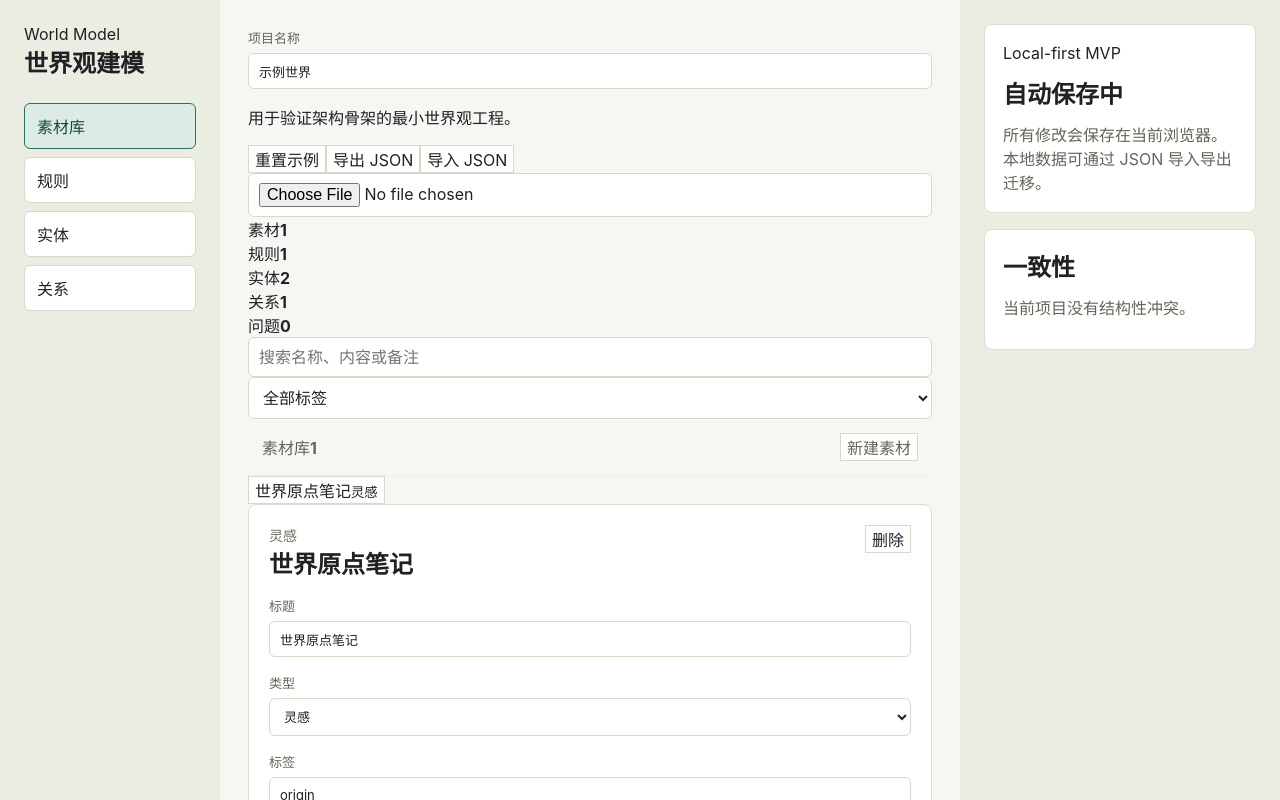
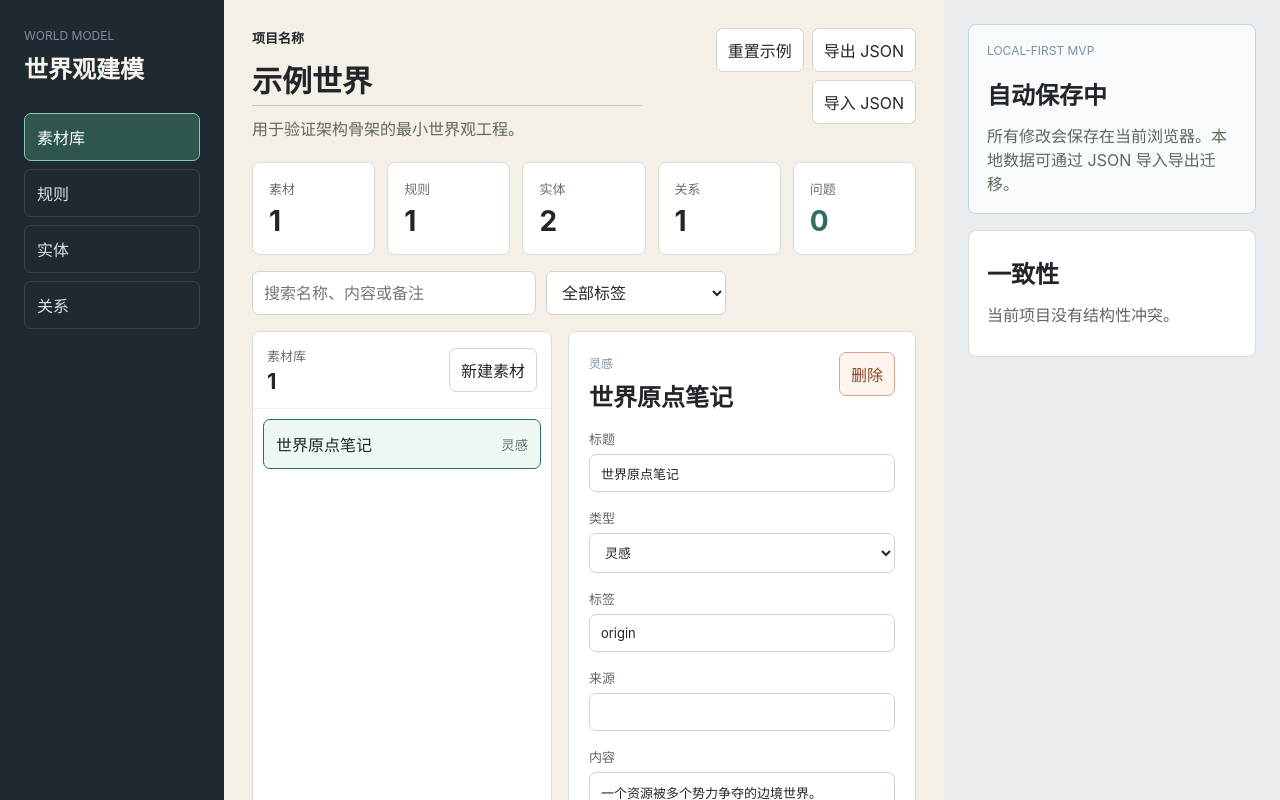
Before and after one commit to big-cat-lovely/demo, a React (Vite) app: page / in a window 1280 px wide. Shown: the top 800 px of the page. Built offline with nearby package versions, Linux system fonts and the light colour scheme.

Commit message:
Polish MVP workspace UI

```diff
--- a/src/styles.css
+++ b/src/styles.css
@@ -1,6 +1,6 @@
 :root {
-  color: #202124;
-  background: #f6f7f2;
+  color: #22252a;
+  background: #f4f0e8;
   font-family: Inter, ui-sans-serif, system-ui, -apple-system, BlinkMacSystemFont, "Segoe UI", sans-serif;
 }
 
@@ -20,7 +20,7 @@ textarea {
 }
 
 button {
-  border: 1px solid #d6dacc;
+  border: 1px solid #d4d7cd;
   background: #fff;
   color: inherit;
   cursor: pointer;
@@ -30,60 +30,75 @@ input,
 select,
 textarea {
   width: 100%;
-  border: 1px solid #d4d9ca;
-  border-radius: 6px;
+  border: 1px solid #d0d5cc;
+  border-radius: 7px;
   background: #fff;
-  color: #202124;
-  padding: 9px 10px;
+  color: #22252a;
+  padding: 10px 11px;
 }
 
 textarea {
-  min-height: 88px;
+  min-height: 104px;
   resize: vertical;
 }
 
 label {
   display: grid;
   gap: 6px;
-  color: #5f6758;
+  color: #5f675c;
   font-size: 13px;
+}
+
+.hidden-input {
+  display: none;
 }
 
 .app-shell {
   display: grid;
-  grid-template-columns: 220px minmax(0, 1fr) 320px;
+  grid-template-columns: 224px minmax(0, 1fr) 336px;
   min-height: 100vh;
 }
 
-.sidebar,
-.inspector {
-  background: #e9ede2;
+.sidebar {
+  background: #1f2930;
+  color: #f7f4ec;
   padding: 24px;
 }
 
-.sidebar h1,
+.brand-block span,
+.hero-panel span,
+.editor-heading span {
+  color: #7f8f9d;
+  font-size: 12px;
+  letter-spacing: 0;
+  text-transform: uppercase;
+}
+
+.brand-block h1,
 .inspector h2,
-.workspace h2,
-.editor-heading h3 {
-  margin: 0;
+.editor-heading h2 {
+  margin: 6px 0 0;
 }
 
 .sidebar nav {
   display: grid;
   gap: 8px;
-  margin-top: 24px;
+  margin-top: 28px;
 }
 
 .sidebar button {
-  border-radius: 6px;
-  padding: 10px 12px;
+  border-color: rgba(255, 255, 255, 0.12);
+  border-radius: 7px;
+  background: transparent;
+  color: #dbe3e8;
+  padding: 11px 12px;
   text-align: left;
 }
 
 .sidebar button.active {
-  border-color: #2f6f62;
-  background: #dcebe5;
-  color: #17483e;
+  border-color: #8fc7b2;
+  background: #2f554f;
+  color: #fff;
 }
 
 .workspace {
@@ -91,52 +106,138 @@ label {
   padding: 28px;
 }
 
-.workspace-header {
+.project-header {
   display: flex;
   align-items: flex-start;
   justify-content: space-between;
   gap: 20px;
 }
 
-.workspace-header p,
-.editor-heading span {
-  margin: 0 0 8px;
-  color: #69715f;
-  font-size: 14px;
+.project-header p {
+  max-width: 720px;
+  margin: 10px 0 0;
+  color: #5f675c;
 }
 
-.metrics {
+.project-name-label {
+  color: #22252a;
+  font-size: 13px;
+  font-weight: 700;
+}
+
+.project-name-label input {
+  max-width: 520px;
+  border: 0;
+  border-bottom: 1px solid #c6ccc2;
+  border-radius: 0;
+  background: transparent;
+  padding: 8px 0;
+  font-size: 30px;
+  font-weight: 750;
+}
+
+.project-actions {
   display: flex;
   flex-wrap: wrap;
   gap: 8px;
   justify-content: flex-end;
 }
 
-.metrics span {
-  border: 1px solid #dbe0d3;
-  border-radius: 999px;
+.project-actions button,
+.section-title button,
+.danger-action {
+  border-radius: 7px;
+  padding: 9px 11px;
+}
+
+.notice {
+  display: flex;
+  align-items: center;
+  justify-content: space-between;
+  gap: 12px;
+  margin-top: 18px;
+  border: 1px solid #a5cfbd;
+  border-radius: 8px;
+  background: #ecf8f2;
+  padding: 12px 14px;
+  color: #26574b;
+}
+
+.notice.error {
+  border-color: #d8a184;
+  background: #fff4ed;
+  color: #8a4424;
+}
+
+.notice button {
+  border-radius: 6px;
+  padding: 6px 10px;
+}
+
+.overview-strip {
+  display: grid;
+  grid-template-columns: repeat(5, minmax(0, 1fr));
+  gap: 12px;
+  margin-top: 22px;
+}
+
+.metric {
+  border: 1px solid #d8ddd2;
+  border-radius: 8px;
   background: #fff;
-  padding: 6px 10px;
-  color: #596150;
+  padding: 16px;
+}
+
+.metric span,
+.metric strong {
+  display: block;
+}
+
+.metric span {
+  color: #687166;
   font-size: 13px;
 }
 
-.entity-workbench {
-  display: grid;
-  grid-template-columns: 260px minmax(0, 1fr);
-  gap: 16px;
-  margin-top: 24px;
+.metric strong {
+  margin-top: 6px;
+  font-size: 28px;
 }
 
-.entity-list,
+.metric.ok strong {
+  color: #2f6f62;
+}
+
+.metric.warning strong {
+  color: #b75c2b;
+}
+
+.filter-bar {
+  display: grid;
+  grid-template-columns: minmax(0, 1fr) 180px 180px;
+  gap: 10px;
+  margin-top: 16px;
+}
+
+.module-grid {
+  display: grid;
+  grid-template-columns: 300px minmax(0, 1fr);
+  gap: 16px;
+  margin-top: 16px;
+}
+
+.module-grid.wide-editor {
+  grid-template-columns: minmax(320px, 0.9fr) minmax(0, 1.1fr);
+}
+
+.list-panel,
 .editor-panel,
 .inspector-section {
-  border: 1px solid #dbe0d3;
+  border: 1px solid #d8ddd2;
   border-radius: 8px;
   background: #fff;
 }
 
-.entity-list,
+.list-panel,
 .editor-panel {
   min-height: 560px;
 }
@@ -145,37 +246,57 @@ label {
   display: flex;
   align-items: center;
   justify-content: space-between;
+  gap: 12px;
   border-bottom: 1px solid #edf0e8;
   padding: 14px;
-  color: #5f6758;
 }
 
-.entity-row {
+.section-title span,
+.section-title strong {
+  display: block;
+}
+
+.section-title span {
+  color: #687166;
+  font-size: 13px;
+}
+
+.section-title strong {
+  margin-top: 3px;
+  font-size: 22px;
+}
+
+.list-body {
+  display: grid;
+  gap: 8px;
+  padding: 10px;
+}
+
+.list-row {
   display: flex;
-  width: calc(100% - 16px);
+  width: 100%;
   align-items: center;
   justify-content: space-between;
   gap: 12px;
-  margin: 8px;
-  border-radius: 6px;
+  border-radius: 7px;
   padding: 12px;
   text-align: left;
 }
 
-.entity-row span,
-.entity-row small {
+.list-row span,
+.list-row small {
   overflow: hidden;
   text-overflow: ellipsis;
   white-space: nowrap;
 }
 
-.entity-row small {
-  color: #69715f;
+.list-row small {
+  color: #687166;
 }
 
-.entity-row.selected {
+.list-row.selected {
   border-color: #2f6f62;
-  background: #f0f7f4;
+  background: #eef8f3;
 }
 
 .editor-panel {
@@ -194,12 +315,10 @@ label {
   gap: 16px;
 }
 
-.editor-heading strong {
-  border-radius: 999px;
-  background: #edf3ea;
-  color: #2f6f62;
-  padding: 6px 10px;
-  font-size: 13px;
+.danger-action {
+  border-color: #d7a48a;
+  background: #fff5ef;
+  color: #8a4424;
 }
 
 .attribute-grid {
@@ -208,10 +327,42 @@ label {
   gap: 12px;
 }
 
+.rule-card {
+  display: grid;
+  gap: 10px;
+  border: 1px solid #edf0e8;
+  border-radius: 8px;
+  padding: 12px;
+}
+
+.inline-check {
+  display: flex;
+  align-items: center;
+  gap: 8px;
+}
+
+.inline-check input {
+  width: auto;
+}
+
+.reference-picker {
+  display: grid;
+  gap: 8px;
+  border-top: 1px solid #edf0e8;
+  padding-top: 14px;
+}
+
+.reference-picker h3 {
+  margin: 0;
+  font-size: 16px;
+}
+
 .inspector {
   display: grid;
   align-content: start;
   gap: 16px;
+  background: #e9edf0;
+  padding: 24px;
 }
 
 .inspector-section {
@@ -220,17 +371,15 @@ label {
   padding: 18px;
 }
 
-.inspector-section p {
-  margin: 0;
-  color: #5f6758;
+.hero-panel {
+  border-color: #c3d5dc;
+  background: #f7fbfc;
 }
 
-.primary-action {
-  border-color: #2f6f62;
-  border-radius: 6px;
-  background: #2f6f62;
-  color: #fff;
-  padding: 10px 12px;
+.inspector-section p,
+.empty-state p {
+  margin: 0;
+  color: #5f675c;
 }
 
 .violation-list {
@@ -240,6 +389,7 @@ label {
 
 .violation-item {
   border-left: 3px solid #b75c2b;
+  border-radius: 5px;
   background: #fff8f2;
   padding: 10px;
 }
@@ -260,28 +410,47 @@ label {
   font-size: 13px;
 }
 
-@media (max-width: 1100px) {
+.empty-state {
+  display: grid;
+  place-items: center;
+  min-height: 180px;
+  border: 1px dashed #ccd2c8;
+  border-radius: 8px;
+  padding: 24px;
+  text-align: center;
+}
+
+@media (max-width: 1200px) {
   .app-shell {
     grid-template-columns: 1fr;
   }
 
-  .workspace-header {
-    display: grid;
+  .sidebar nav,
+  .project-header,
+  .project-actions {
+    justify-content: flex-start;
   }
 
-  .metrics {
-    justify-content: flex-start;
+  .sidebar nav {
+    grid-template-columns: repeat(4, minmax(0, 1fr));
   }
 }
 
-@media (max-width: 760px) {
-  .entity-workbench,
+@media (max-width: 820px) {
+  .overview-strip,
+  .filter-bar,
+  .module-grid,
+  .module-grid.wide-editor,
   .attribute-grid {
     grid-template-columns: 1fr;
   }
 
-  .entity-list,
+  .list-panel,
   .editor-panel {
     min-height: auto;
   }
+
+  .project-name-label input {
+    font-size: 24px;
+  }
 }
```
